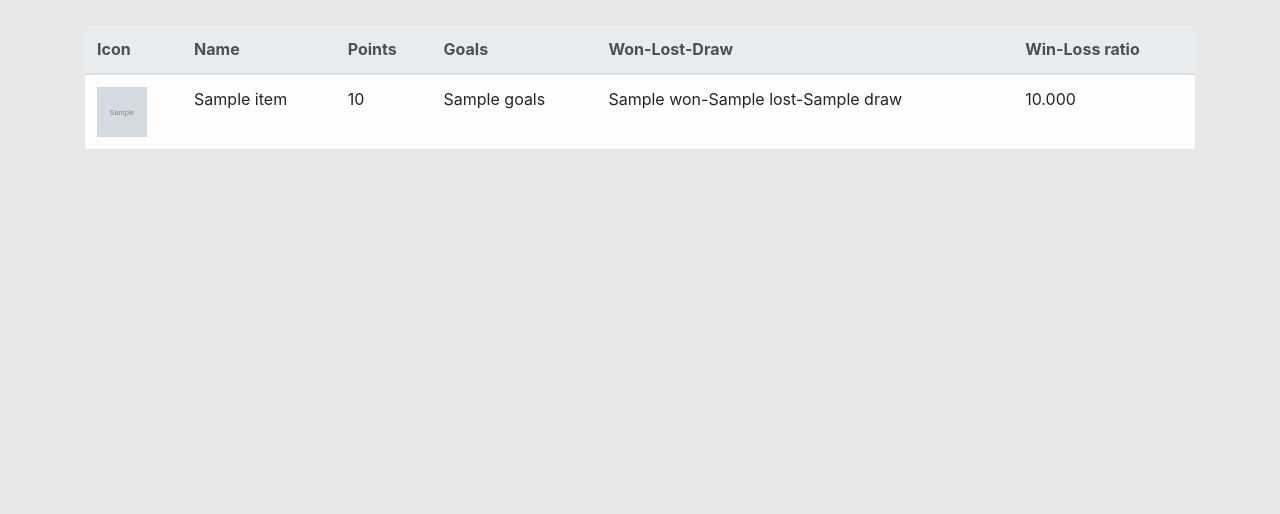
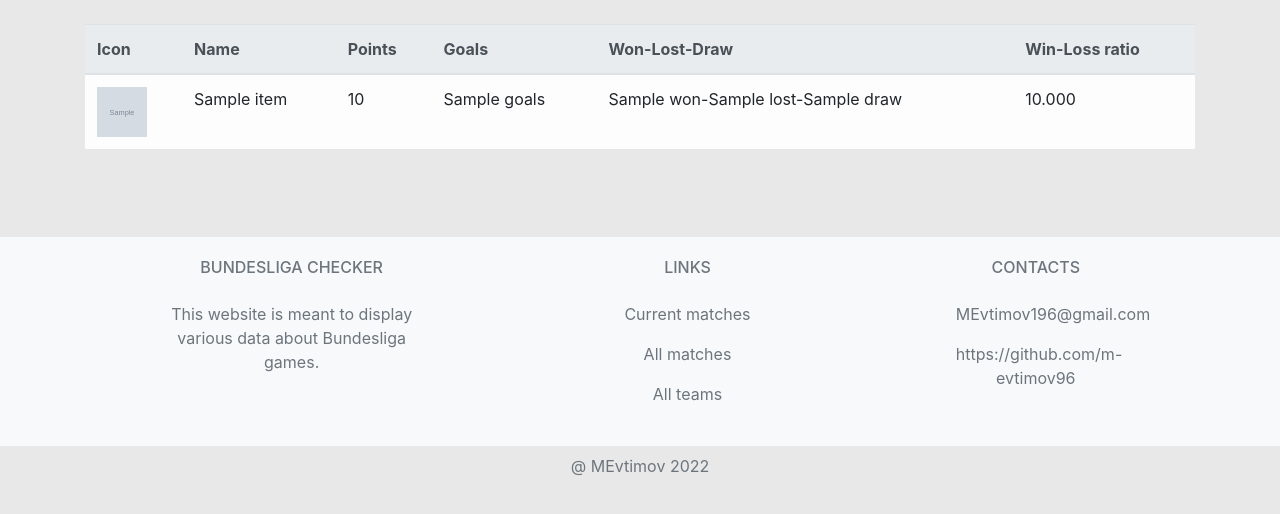
Before and after one commit to m-evtimov96/bundesliga-checker-app, a Django app: page /teams in a window 1280 px wide. Shown: the part 67-581 px from the top of the page. Run offline with Django 4.2, Linux system fonts and the light colour scheme; tables that the repository leaves empty hold one stand-in row (values such as "Sample post"); grey boxes marked "Sample" are stand-in pictures; a database or web service that is not in the repository returns one stand-in record (values such as "Sample title"); data that the repository does not hold is empty; some libraries are stand-ins or nearby versions.

Commit message:
Add Footer

```diff
--- a/templates/shared/base.html
+++ b/templates/shared/base.html
@@ -49,5 +49,54 @@
     <br>
 </div>
 
+
+<footer class="text-center text-lg-start bg-light text-muted">
+
+    <div class="container text-center text-md-start mt-5" style="padding-top: 5px">
+        <div class="row mt-3">
+            <div class="col-md-3 col-lg-4 col-xl-3 mx-auto mb-4">
+                <h6 class="text-uppercase fw-bold mb-4">
+                    Bundesliga Checker
+                </h6>
+                <p>
+                    This website is meant to display various data about Bundesliga games.
+                </p>
+            </div>
+
+            <div class="col-md-2 col-lg-2 col-xl-2 mx-auto mb-4">
+                <h6 class="text-uppercase fw-bold mb-4">
+                    Links
+                </h6>
+                <p>
+                    <a href="{% url 'current matches' %}" class="text-reset">Current matches</a>
+                </p>
+                <p>
+                    <a href="{% url 'all matches' %}" class="text-reset">All matches</a>
+                </p>
+                <p>
+                    <a href="{% url 'all teams' %}" class="text-reset">All teams</a>
+                </p>
+            </div>
+
+            <div class="col-md-3 col-lg-2 col-xl-2 mx-auto mb-4">
+                <h6 class="text-uppercase fw-bold mb-4">
+                    Contacts
+                </h6>
+                <p>
+                    MEvtimov196@gmail.com
+                </p>
+                <p>
+                    <a href="https://github.com/m-evtimov96" class="text-reset">https://github.com/m-evtimov96</a>
+                </p>
+            </div>
+        </div>
+    </div>
+
+    <div class="text-center p-2" style="background-color: #e8e8e8;">
+        @ MEvtimov 2022
+    </div>
+</footer>
+
+
 </body>
 </html>
```
